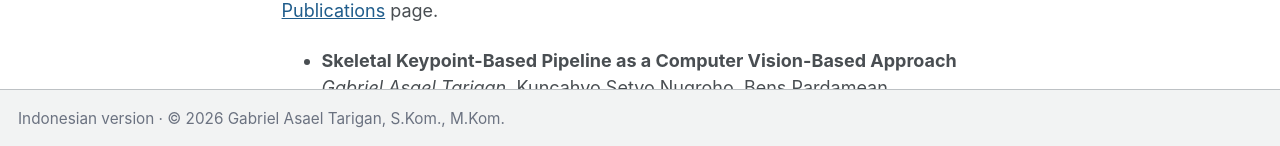
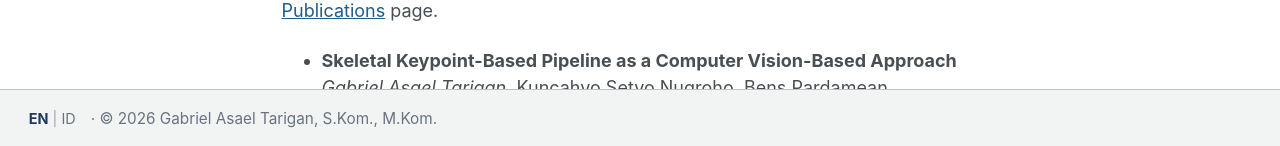
Before and after one commit to asaeltarigan/asaeltarigan.github.io, a Jekyll site: the page built from _pages/about.md, in a window 1280 px wide and 900 px high, scrolled down 601 px. Shown: the part 751-897 px from the top of the window. Built offline with Jekyll 4.4.1, drawn with Linux system fonts in a browser that asks for light colours; a style sheet for code colours, icons or effects is not loaded.

Commit message:
Footer: official EN|ID switcher, no version wording

```diff
--- a/_includes/footer.html
+++ b/_includes/footer.html
@@ -1,5 +1,5 @@
 <div class="page__footer-copyright">
-  <a href="https://asaeltarigan.github.io/id/" hreflang="id" lang="id">Indonesian version</a> &middot;
+  <span class="lang-nav"><span class="lang-cur" lang="en">EN</span><span class="lang-sep"> | </span><a href="https://asaeltarigan.github.io/id/" hreflang="id" lang="id">ID</a></span> &middot;
   &copy; {{ site.time | date: '%Y' }} {{ site.author.name | default: site.title }}
 </div>
 <script>
```
